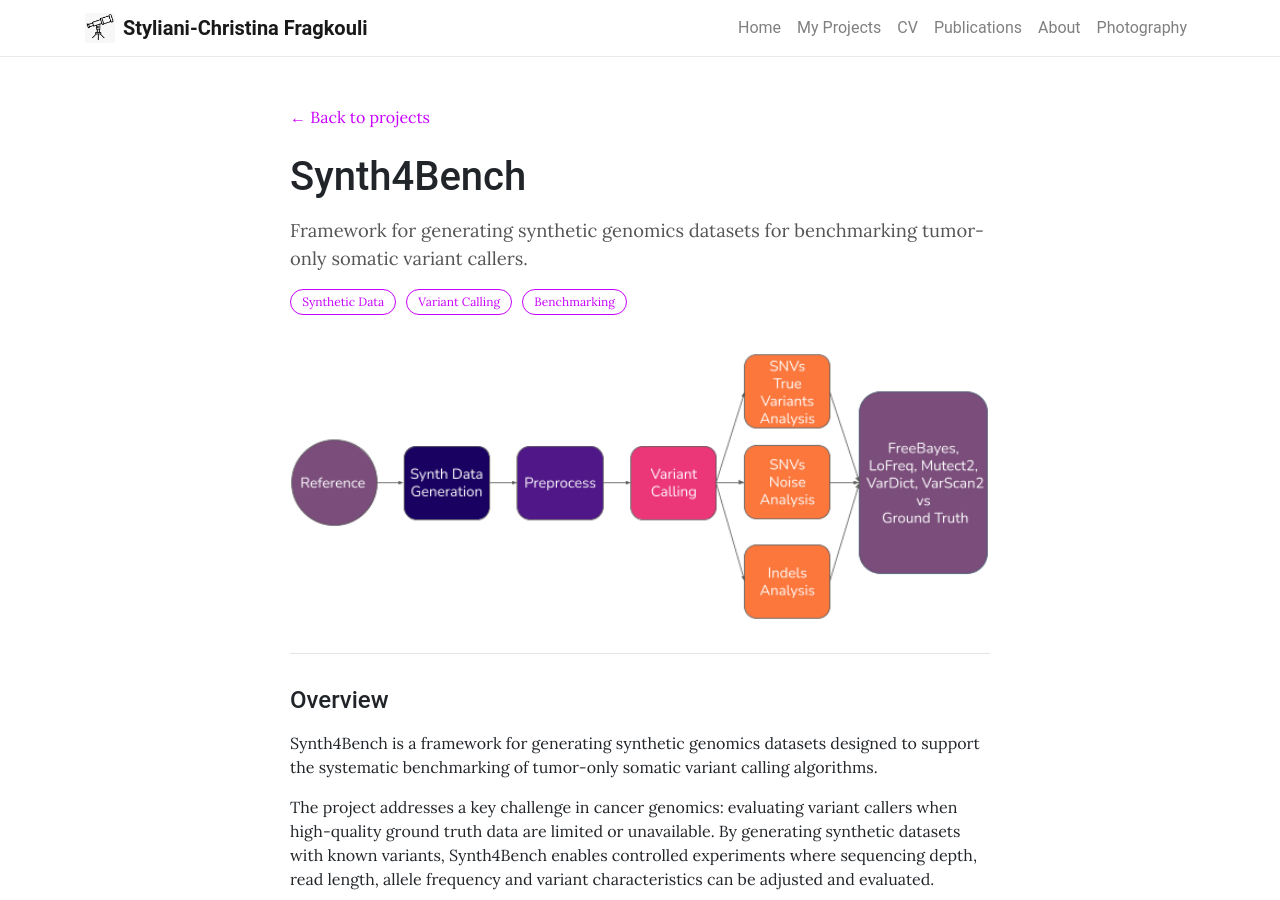
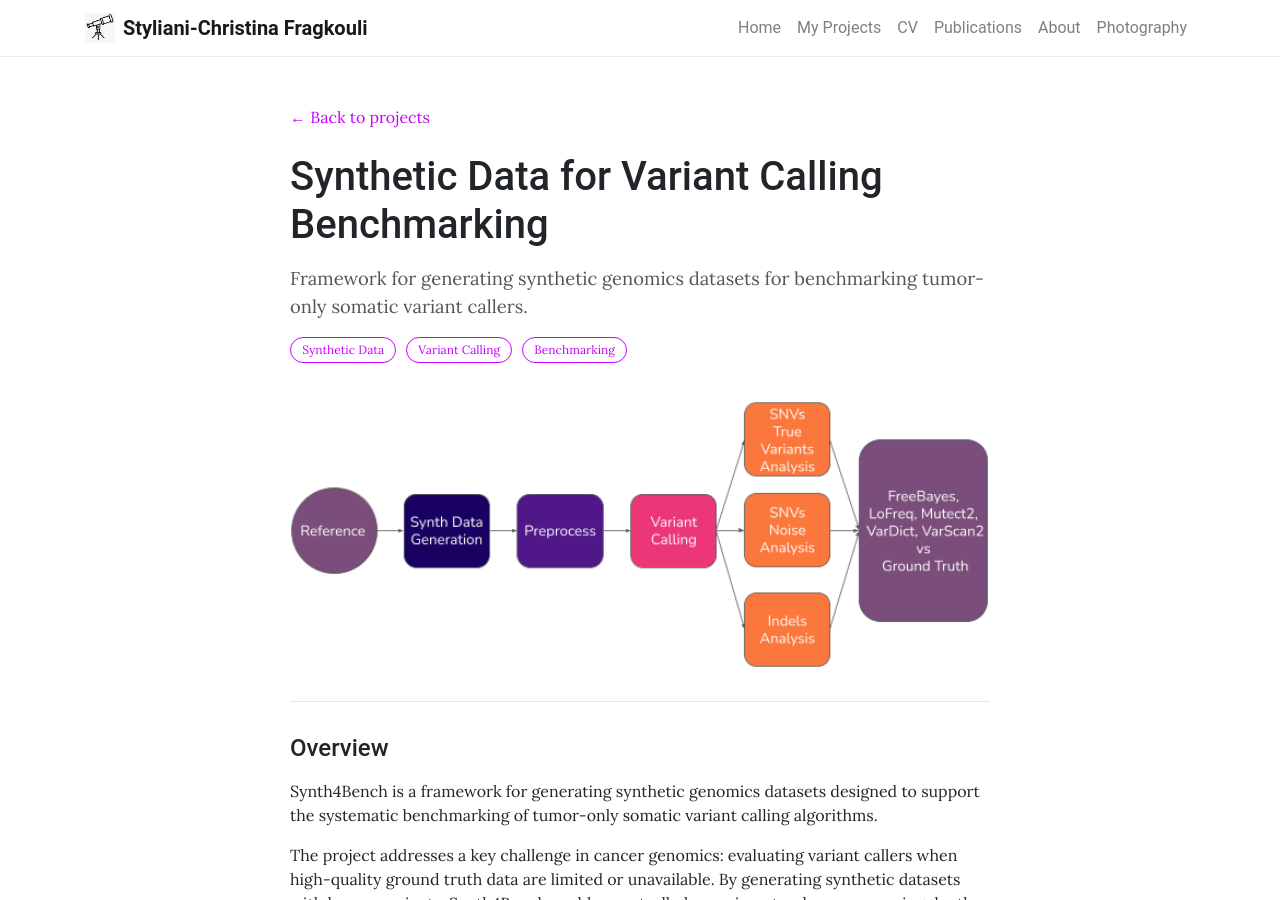
Before and after one commit to sfragkoul/sfragkoul.github.io, a Jekyll site: the page built from _projects/synth4bench.md, in a window 1280 px wide and 900 px high. Built offline with Jekyll 4.4.1, drawn with Linux system fonts in a browser that asks for light colours.

Commit message:
change s4b card title

```diff
--- a/_projects/synth4bench.md
+++ b/_projects/synth4bench.md
@@ -1,6 +1,6 @@
 ---
 layout: project
-title: Synth4Bench
+title: Synthetic Data for Variant Calling Benchmarking
 
 image: /assets/img/projects/synth4bench.png
 
```
